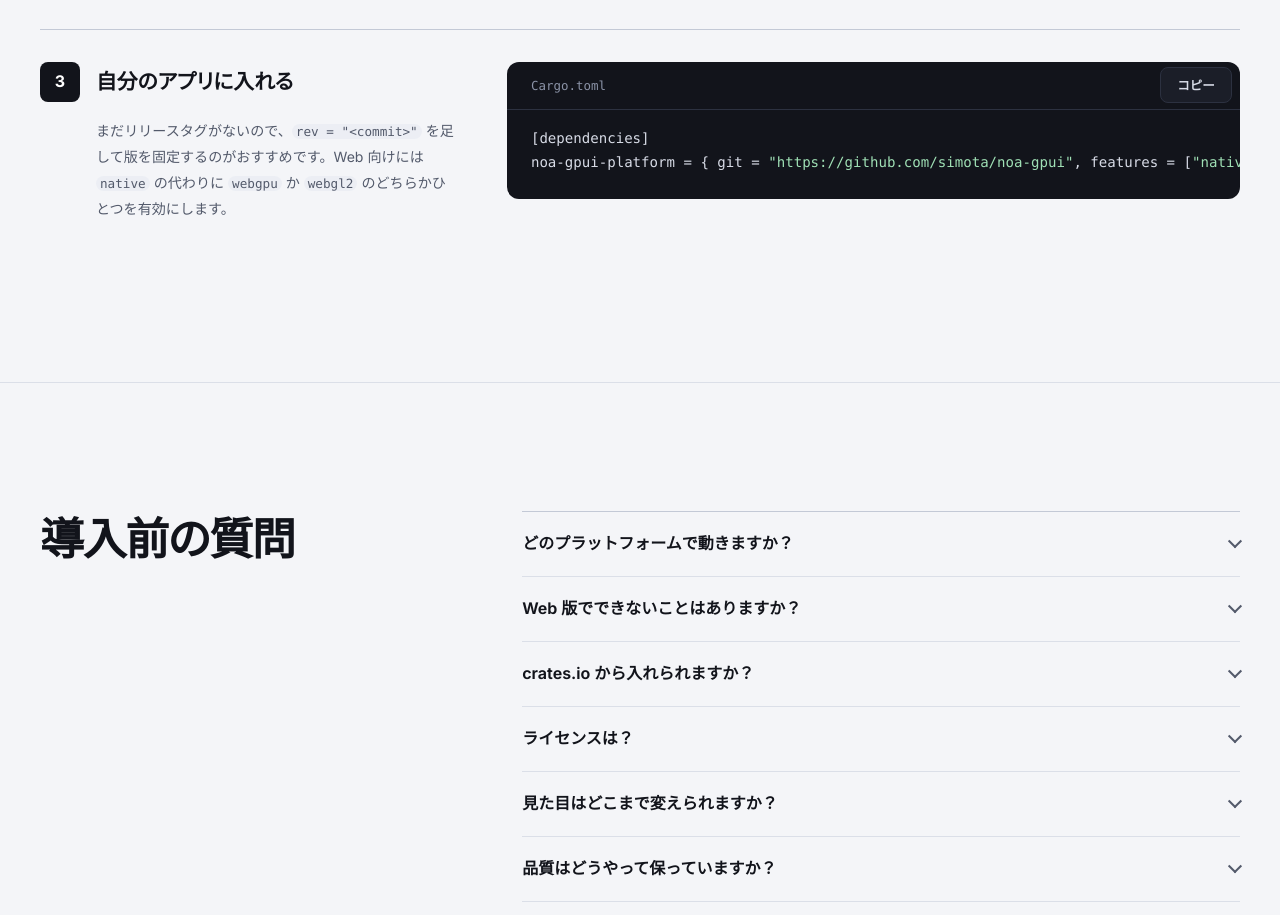
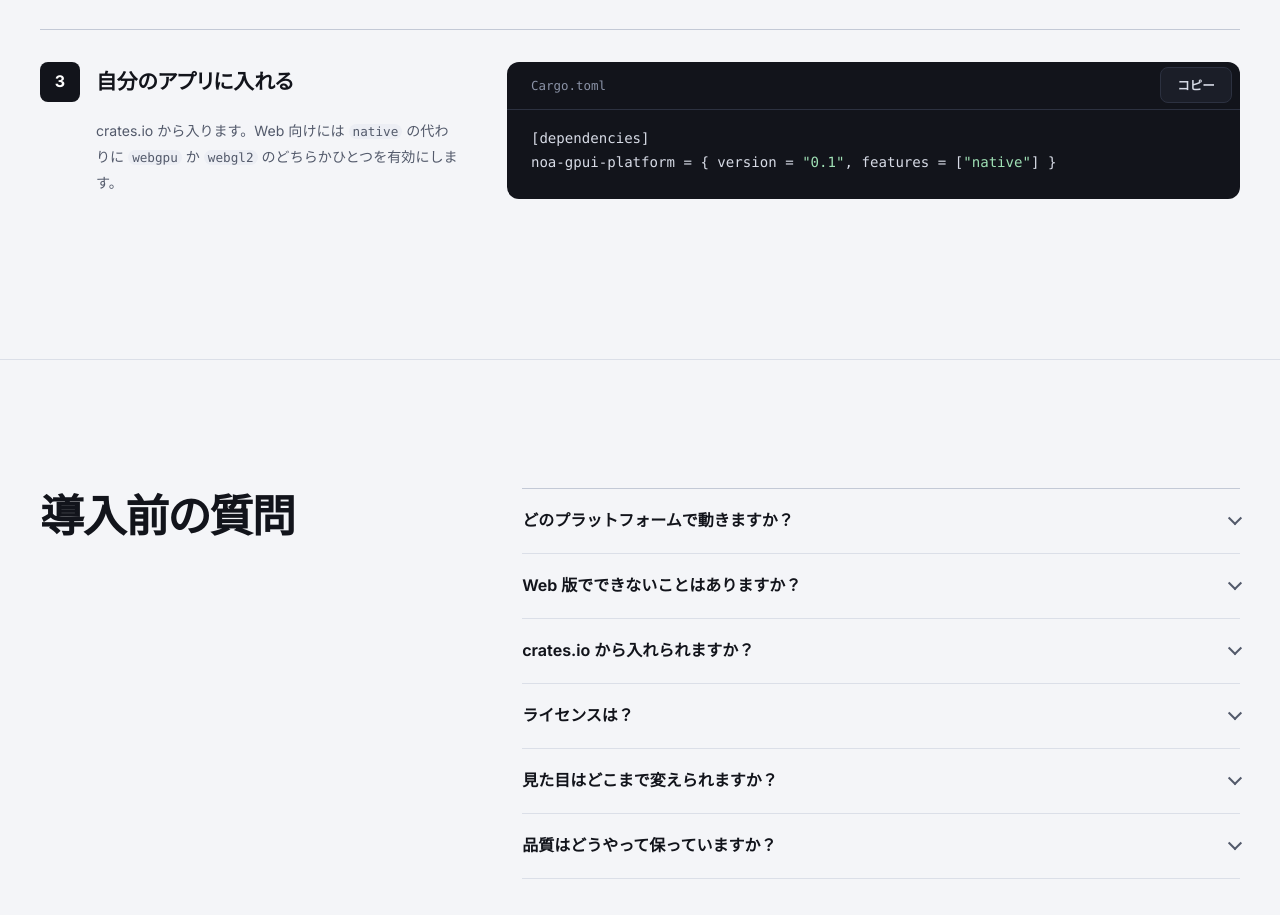
Before and after one commit to simota/noa-gpui, a plain HTML site: page site/index.html in a window 1280 px wide. Shown: the part 6872-7787 px from the top of the page. Drawn offline with Linux system fonts and the light colour scheme.

Commit message:
docs: install noa-gpui-platform from crates.io

```diff
--- a/site/index.html
+++ b/site/index.html
@@ -273,9 +273,9 @@ cargo run -p noa-gpui-platform --example hello --features native</code></pre>
             <div class="code-block code-wrap">
               <div class="code-bar"><span class="code-name">Cargo.toml</span><button class="copy" type="button" data-copy>コピー</button></div>
               <pre class="code" tabindex="0" aria-label="Cargo.toml"><code>[dependencies]
-noa-gpui-platform = { git = <span class="str">"https://github.com/simota/noa-gpui"</span>, features = [<span class="str">"native"</span>] }</code></pre>
+noa-gpui-platform = { version = <span class="str">"0.1"</span>, features = [<span class="str">"native"</span>] }</code></pre>
             </div>
-            <p class="step-note">まだリリースタグがないので、<code>rev = "&lt;commit&gt;"</code> を足して版を固定するのがおすすめです。Web 向けには <code>native</code> の代わりに <code>webgpu</code> か <code>webgl2</code> のどちらかひとつを有効にします。</p>
+            <p class="step-note">crates.io から入ります。Web 向けには <code>native</code> の代わりに <code>webgpu</code> か <code>webgl2</code> のどちらかひとつを有効にします。</p>
           </li>
         </ol>
         <p class="copy-status sr-only" role="status" aria-live="polite" data-copy-status></p>
@@ -297,7 +297,7 @@ noa-gpui-platform = { git = <span class="str">"https://github.com/simota/noa-gpu
           </details>
           <details>
             <summary>crates.io から入れられますか？</summary>
-            <p>現在は Git リポジトリを直接依存に指定します（バージョン 0.1.0）。手順は上の 3 ステップのとおりです。</p>
+            <p>はい。<code>noa-gpui-platform</code> として公開しています（バージョン 0.1.0）。手順は上の 3 ステップのとおりです。</p>
           </details>
           <details>
             <summary>ライセンスは？</summary>
```
Also changed, not shown: 1 other file.
